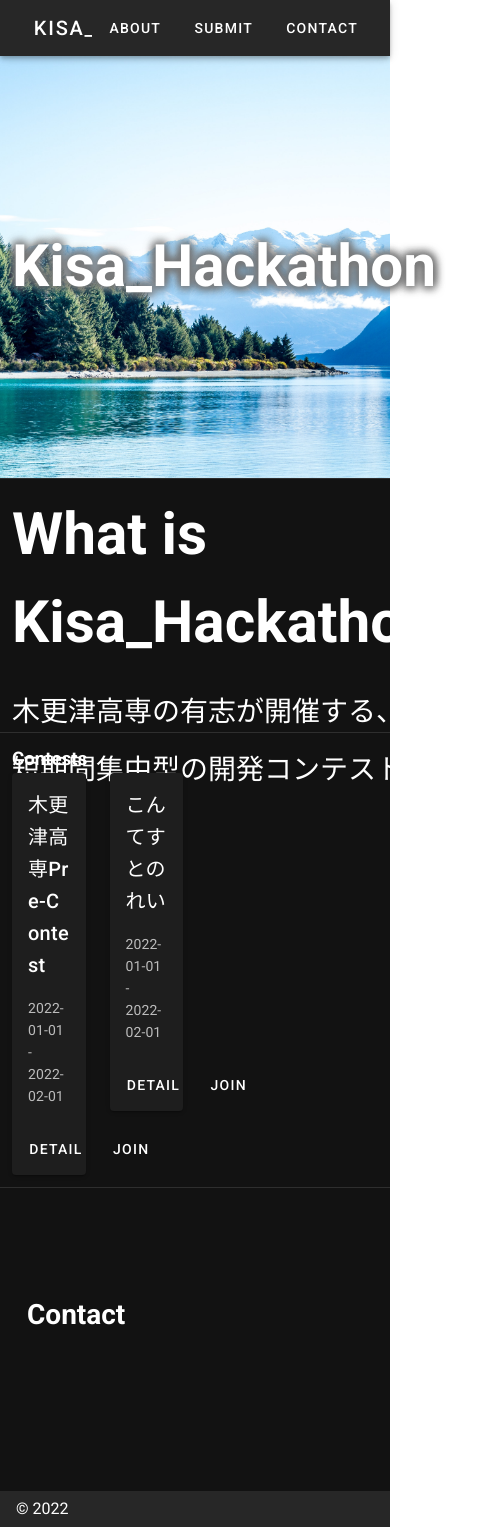
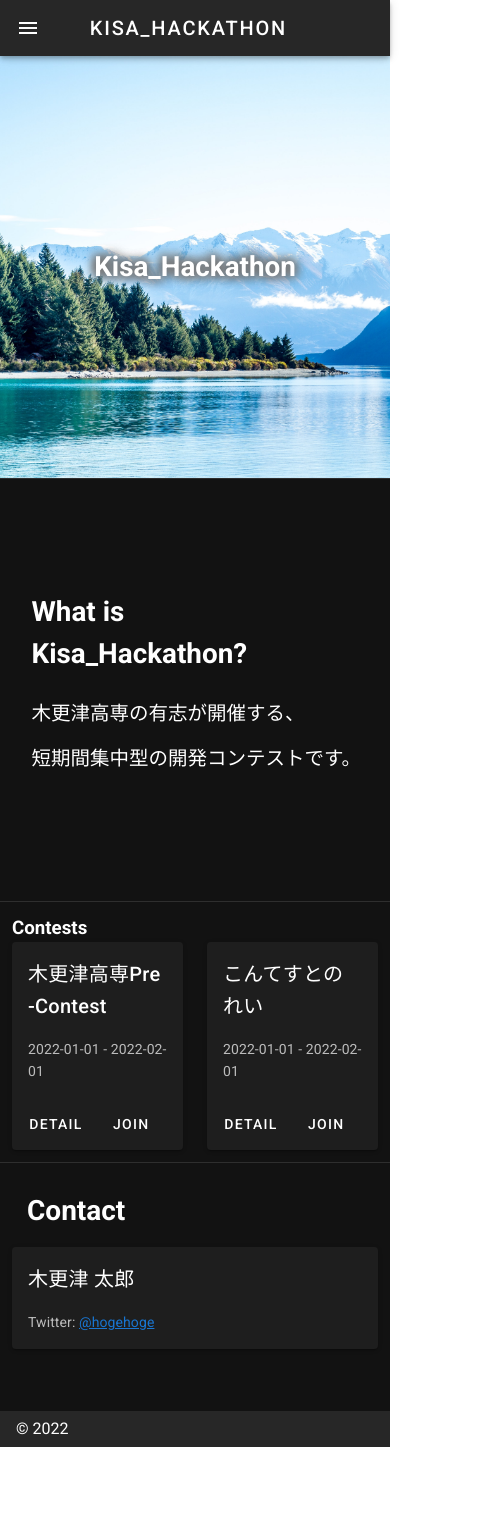
Before and after one commit to tos-up/Hack-a-ton, a Nuxt app: page / in a window 390 px wide. Shown: the whole page, 485 px wide, since content can reach past the window. After the commit the page ends 1447 px from the top, so only its background shows below. Built offline with nearby package versions, Linux system fonts and the light colour scheme.

Commit message:
文字サイズの変更 (+7 squashed commit)
Squashed commit:

[3a77f19] 1440pあたりでバグる問題を修正

[57d0fbc] responsi部 拡張

[243536e] 微量修正

[e767285] レスポンシ部設置

[ed57150] 動け

[3388d70] Is this correct?

[893db73] responsive fix?

```diff
--- a/components/HomeAbout.vue
+++ b/components/HomeAbout.vue
@@ -25,19 +25,19 @@ export default {}
 
 <style lang="scss" scoped >
 .home-about__content {
-  width: 100%;
-  height: 30vh;
+  width: 90vw;
+  min-height: 50vh;
 
   &-title {
     color: white;
     text-align: left;
-    font-size: 50px;
+    font-size: clamp(1.375rem, 2vw + 1rem, 2.938rem);
     // font-weight: bold;
   }
   &-text {
     color: white;
     text-align: left;
-    font-size: 28px;
+    font-size: clamp(0.938rem, 0.9vw + 1rem, 1.5rem);
     white-space: nowrap;
   }
 }
--- a/components/HomeContact.vue
+++ b/components/HomeContact.vue
@@ -2,6 +2,17 @@
   <section class="home-contact">
     <v-container fill-height class="home-contact__content">
       <h1 class="home-title">Contact</h1>
+      <v-row>
+        <v-col>
+          <v-card md="4" sm="6" xs="12">
+            <v-card-title>木更津 太郎</v-card-title>
+            <v-card-text
+              >Twitter:
+              <a href="https://twitter.com/hogehoge">@hogehoge</a></v-card-text
+            >
+          </v-card>
+        </v-col>
+      </v-row>
       <!-- Content -->
     </v-container>
   </section>
@@ -17,6 +28,6 @@
 
 .home-contact {
   width: 100%;
-  height: 30vh;
+  height: auto;
 }
 </style>
--- a/components/HomeHero.vue
+++ b/components/HomeHero.vue
@@ -1,6 +1,10 @@
 <template>
   <section class="home-hero">
-    <v-container fluid fill-height class="home-hero__content linear__background">
+    <v-container
+      fluid
+      fill-height
+      class="home-hero__content linear__background"
+    >
       <v-row>
         <v-col class="home-hero__content-text float__content">
           <h1>Kisa_Hackathon</h1>
@@ -12,7 +16,7 @@
 
 <style lang="scss" scoped>
 .home-hero__content {
-  background: url("~/assets/photo1.jpg");
+  background: url('~/assets/photo1.jpg');
   background-size: cover;
   background-position: center center;
   width: 100%;
@@ -21,23 +25,19 @@
   &-text {
     color: white;
     text-align: center;
-    font-size: 50px;
+    font-size: clamp(1rem, 2vw + 1rem, 2.938rem);
     font-weight: bold;
   }
 }
 
 .linear__background {
-  background: linear-gradient(to bottom, rgba(0,0,0,1));
+  background: linear-gradient(to bottom, rgba(0, 0, 0, 1));
 }
 
 .float__content {
   display: inline-block;
   font-weight: bold;
-  text-shadow: 2px 2px 10px #777,
-  -2px 2px 10px #777,
-  2px -2px 10px #777,
-  -2px -2px 10px #777;
+  text-shadow: 2px 2px 10px #777, -2px 2px 10px #777, 2px -2px 10px #777,
+    -2px -2px 10px #777;
 }
-
-
 </style>
--- a/components/HomeSubmit.vue
+++ b/components/HomeSubmit.vue
@@ -3,9 +3,15 @@
     <v-container fill-height class="home-submit__content">
       <h1 class="home-title">Contests</h1>
       <v-row>
-        <v-col v-for="contest in contests" :key="contest.title" cols="3">
-          <v-card class="mx-auto" max-width="30vw">
-            <v-card-title> {{ contest.title }} </v-card-title>
+        <v-col
+          v-for="contest in contests"
+          :key="contest.title"
+          md="4"
+          sm="6"
+          xs="12"
+        >
+          <v-card class="mx-auto">
+            <v-card-title style="100vw"> {{ contest.title }} </v-card-title>
             <v-card-text>
               {{ contest.openTime }} - {{ contest.closeTime }}</v-card-text
             >
--- a/components/NavBar.vue
+++ b/components/NavBar.vue
@@ -1,14 +1,14 @@
 <template>
   <div>
-    <!-- <v-navigation-drawer v-model="drawer" fixed app>
+    <v-navigation-drawer
+      v-model="drawer"
+      fixed
+      app
+      temporary
+      class="hidden-md-and-up"
+    >
       <v-list>
-        <v-list-item
-          v-for="(item, i) in items"
-          :key="i"
-          :to="item.to"
-          router
-          exact
-        >
+        <v-list-item v-for="(item, i) in items" :key="i" :to="item.to" exact>
           <v-list-item-action>
             <v-icon>{{ item.icon }}</v-icon>
           </v-list-item-action>
@@ -17,16 +17,28 @@
           </v-list-item-content>
         </v-list-item>
       </v-list>
-    </v-navigation-drawer> -->
+    </v-navigation-drawer>
+
     <v-app-bar fixed app>
-      <!-- <v-app-bar-nav-icon @click.stop="drawer = !drawer" /> -->
+      <v-app-bar-nav-icon
+        class="hidden-md-and-up"
+        @click.stop="drawer = !drawer"
+      />
       <v-toolbar-title>
-        <v-btn text href="#top" style="font-size: 20px">Kisa_Hackathon</v-btn>
+        <v-btn text href="#top" style="font-size: 1.25rem"
+          >Kisa_Hackathon</v-btn
+        >
       </v-toolbar-title>
       <v-spacer />
-      <v-btn text href="#about">About</v-btn>
-      <v-btn text href="#submit">Submit</v-btn>
-      <v-btn text href="#contact">Contact</v-btn>
+      <v-btn
+        class="hidden-sm-and-down"
+        text
+        v-for="(item, i) in items"
+        :key="i"
+        :href="item.to"
+        exact
+        >{{ item.title }}</v-btn
+      >
     </v-app-bar>
   </div>
 </template>
@@ -39,13 +51,18 @@ export default {
       items: [
         {
           icon: 'mdi-apps',
-          title: 'Welcome',
-          to: '/',
+          title: 'About',
+          to: '#about',
         },
         {
           icon: 'mdi-chart-bubble',
-          title: 'Inspire',
-          to: '/inspire',
+          title: 'Submit',
+          to: '#submit',
+        },
+        {
+          icon: 'mdi-chart-bubble',
+          title: 'contact',
+          to: '#contact',
         },
       ],
       title: 'Kisa_Hackathon',
--- a/layouts/default.vue
+++ b/layouts/default.vue
@@ -1,7 +1,5 @@
 <template>
   <v-app dark>
-    <NavBar />
-
     <Nuxt />
 
     <v-footer :absolute="true" app>
--- a/pages/index.vue
+++ b/pages/index.vue
@@ -1,5 +1,6 @@
 <template>
   <v-main>
+    <NavBar />
     <Home />
   </v-main>
 </template>
```
